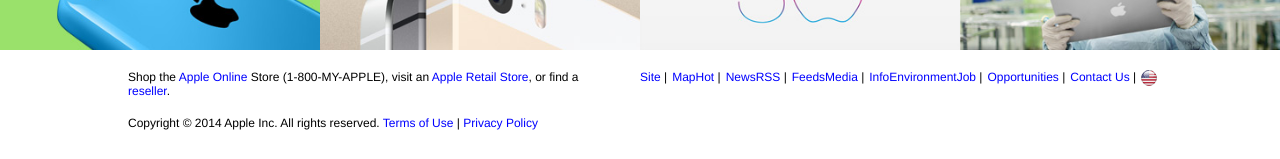
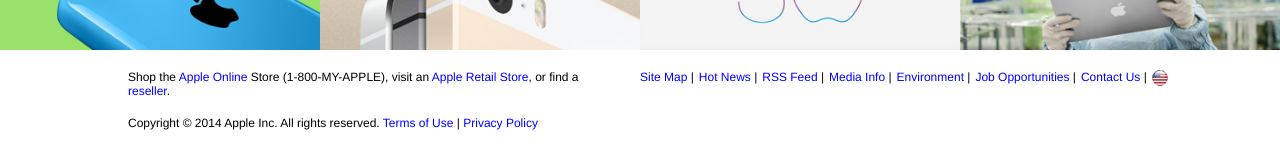
Before and after one commit to voscarmv/building_with_backgrounds_and_gradients, a plain HTML site: page index.html in a window 1280 px wide. Shown: the part 661-820 px from the top of the page. Drawn offline with Linux system fonts and the light colour scheme.

Commit message:
Fixed footer links.

```diff
--- a/index.html
+++ b/index.html
@@ -39,12 +39,12 @@
     <footer class="footer-container">
       <div class="footer-contact">Shop the <a href="#">Apple Online</a> Store (1-800-MY-APPLE), visit an <a href="#">Apple Retail Store</a>, or find a <a href="#">reseller</a>.</div>
       <div class="footer-links">
-        <div class="footer-links-item"><a href="#">Site</a> |</div>
-        <div class="footer-links-item"><a href="#">MapHot</a> |</div>
-        <div class="footer-links-item"><a href="#">NewsRSS</a> |</div>
-        <div class="footer-links-item"><a href="#">FeedsMedia</a> |</div>
-        <div class="footer-links-item"><a href="#">InfoEnvironmentJob</a> |</div>
-        <div class="footer-links-item"><a href="#">Opportunities</a> |</div>
+        <div class="footer-links-item"><a href="#">Site Map</a> |</div>
+        <div class="footer-links-item"><a href="#">Hot News</a> |</div>
+        <div class="footer-links-item"><a href="#">RSS Feed</a> |</div>
+        <div class="footer-links-item"><a href="#">Media Info</a> |</div>
+        <div class="footer-links-item"><a href="#">Environment</a> |</div>
+        <div class="footer-links-item"><a href="#">Job Opportunities</a> |</div>
         <div class="footer-links-item"><a href="#">Contact Us</a> |</div>
         <div class="footer-links-item"><img src="img/usa.png" alt="usa-icon"></div>
       </div>
```
